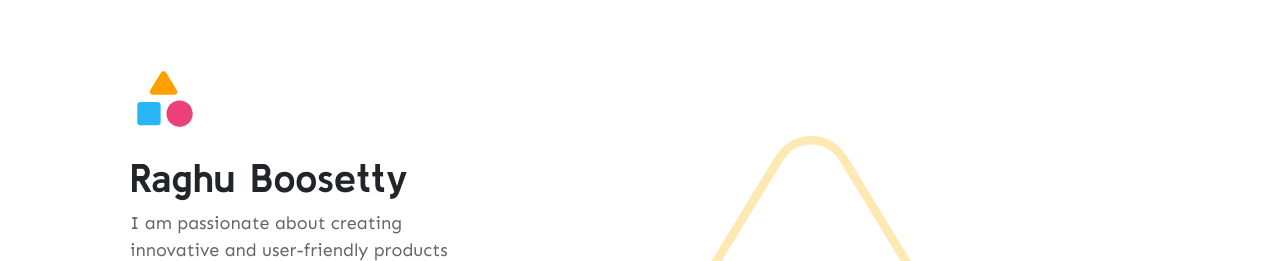
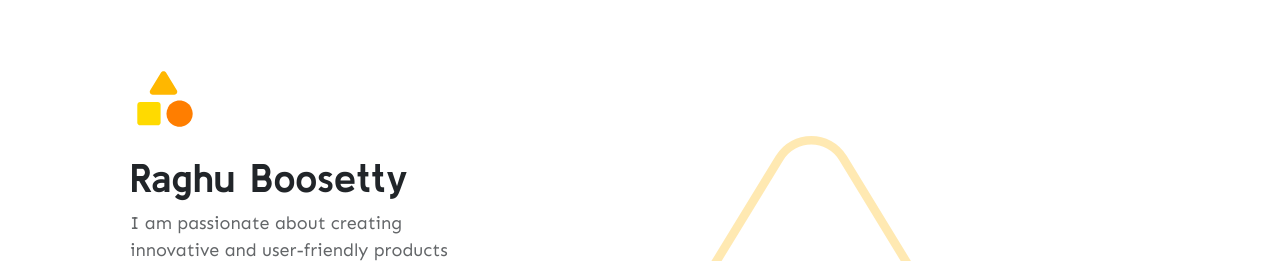
Before and after one commit to raghuboosetty/raghuboosetty.github.io, a Jekyll site: the page built from index.html, in a window 1280 px wide. Shown: the top 261 px of the page. Built offline with Jekyll 4.4.1, drawn with Linux system fonts in a browser that asks for light colours; nearby versions of some CDN libraries.

Commit message:
revert logo color filter change

```diff
--- a/_sass/_base.scss
+++ b/_sass/_base.scss
@@ -76,7 +76,7 @@ h1 {
 }
 .logo {
     padding-bottom: 20px;
-    // filter: invert(38%) sepia(74%) saturate(1352%) hue-rotate(12deg) brightness(119%) contrast(119%); //dark-mode
+    filter: invert(38%) sepia(74%) saturate(1352%) hue-rotate(12deg) brightness(119%) contrast(119%); //dark-mode
     width: 70px;
 }
 .social-icon {
```
Also changed, not shown: 1 other file.
